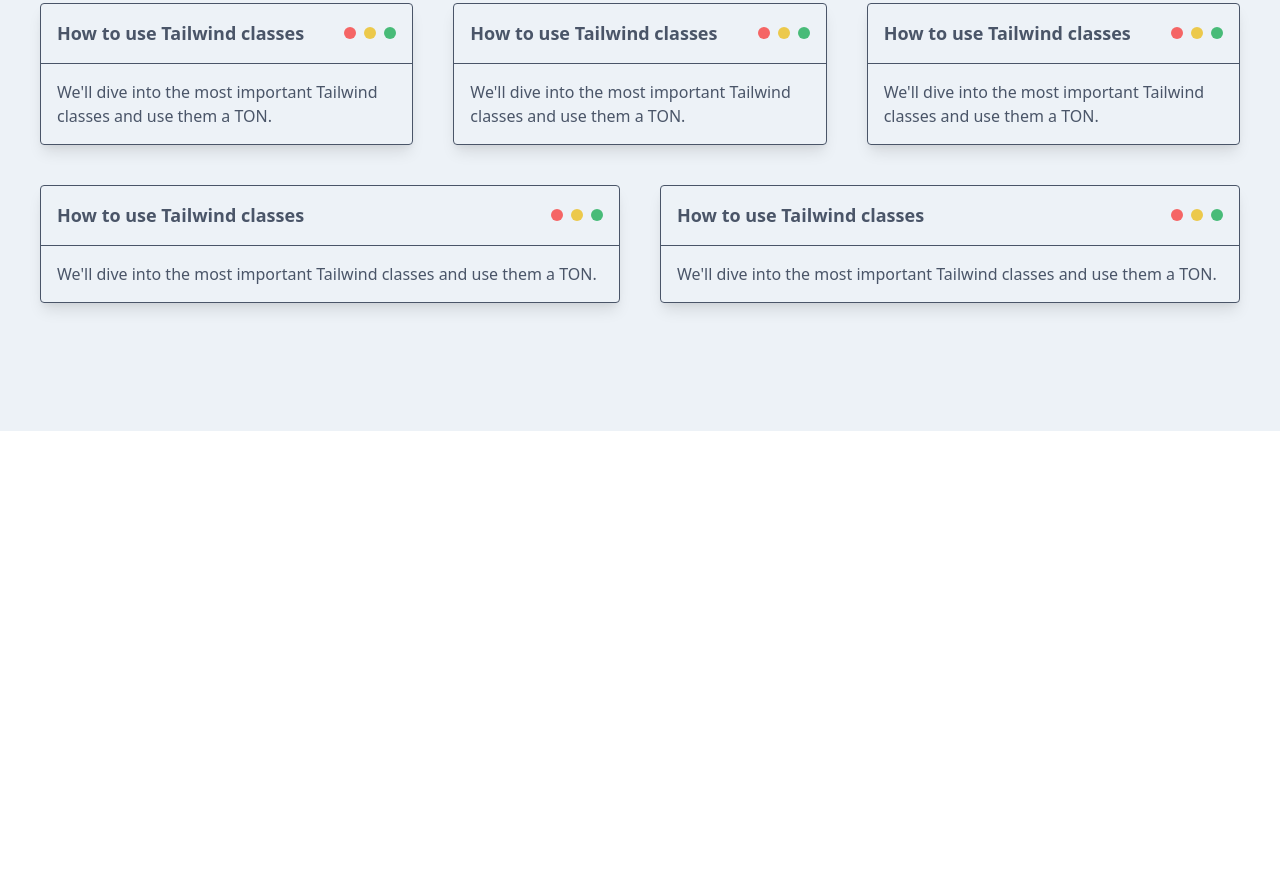
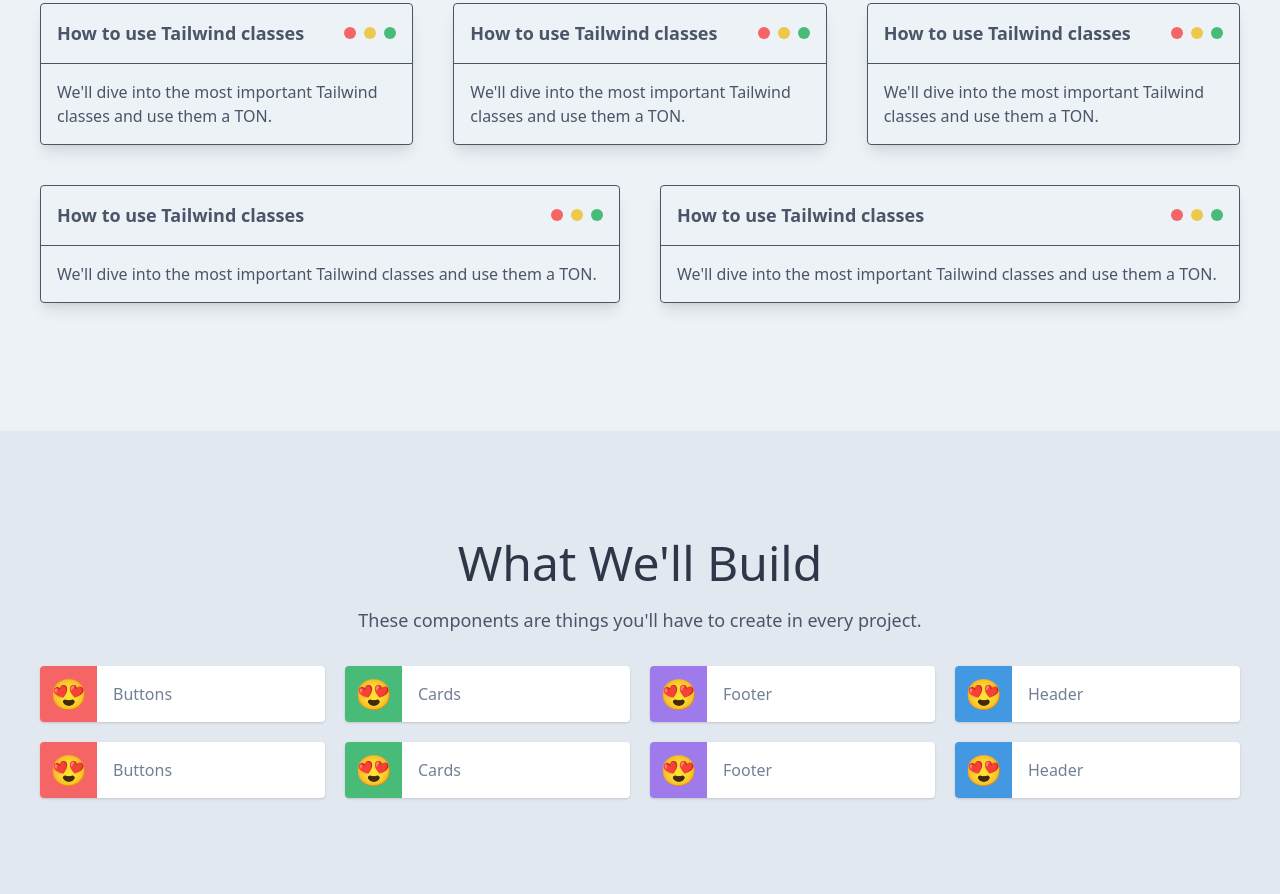
Before and after one commit to bishopTech/beginner-tailwind, a website built with Parcel: page src/index.html in a window 1280 px wide. Shown: the part 3228-4122 px from the top of the page. Before the commit the page ends 3659 px from the top, so only its background shows below. Built offline with nearby package versions, Linux system fonts and the light colour scheme.

Commit message:
completed What we will build section

```diff
--- a/src/index.html
+++ b/src/index.html
@@ -281,6 +281,53 @@
     <!-- what we'll build -->
     <!-- === === === === === === === === === === === -->
 
+    <div id="build" class="py-24 text-gray-600 bg-gray-300">
+      <div class="container px-10 mx-auto">
+        <div class="mb-8 text-center">
+          <h2 class="mb-2 text-5xl text-gray-800">What We'll Build</h2>
+          <p class="text-lg text-gray-700">These components are things you'll have to create in every project.</p>
+        </div>
+
+        <div class="grid grid-cols-1 gap-5 md:grid-cols-2 lg:grid-cols-3 xl:grid-cols-4">
+          <div class="flex bg-white rounded shadow">
+            <div class="flex items-center justify-center w-1/5 text-3xl bg-red-500 rounded-l">😍</div>
+            <div class="p-4">Buttons</div>
+          </div>
+          <div class="flex bg-white rounded shadow">
+            <div class="flex items-center justify-center w-1/5 text-3xl bg-green-500 rounded-l">😍</div>
+            <div class="p-4">Cards</div>
+          </div>
+          <div class="flex bg-white rounded shadow">
+            <div class="flex items-center justify-center w-1/5 text-3xl bg-purple-500 rounded-l">😍</div>
+            <div class="p-4">Footer</div>
+          </div>
+          <div class="flex bg-white rounded shadow">
+            <div class="flex items-center justify-center w-1/5 text-3xl bg-blue-500 rounded-l">😍</div>
+            <div class="p-4">Header</div>
+          </div>
+          <div class="flex bg-white rounded shadow">
+            <div class="flex items-center justify-center w-1/5 text-3xl bg-red-500 rounded-l">😍</div>
+            <div class="p-4">Buttons</div>
+          </div>
+          <div class="flex bg-white rounded shadow">
+            <div class="flex items-center justify-center w-1/5 text-3xl bg-green-500 rounded-l">😍</div>
+            <div class="p-4">Cards</div>
+          </div>
+          <div class="flex bg-white rounded shadow">
+            <div class="flex items-center justify-center w-1/5 text-3xl bg-purple-500 rounded-l">😍</div>
+            <div class="p-4">Footer</div>
+          </div>
+          <div class="flex bg-white rounded shadow">
+            <div class="flex items-center justify-center w-1/5 text-3xl bg-blue-500 rounded-l">😍</div>
+            <div class="p-4">Header</div>
+          </div>
+        </div>
+
+      </div>
+    </div>
+
+
+
     <!-- === === === === === === === === === === === -->
     <!-- pricing -->
     <!-- === === === === === === === === === === === -->
```
